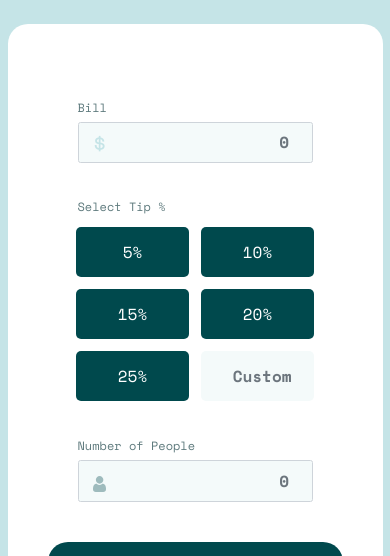
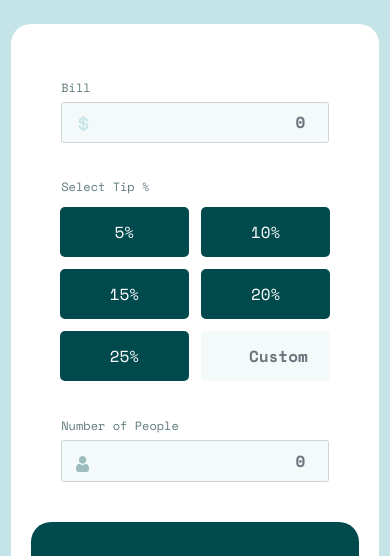
Before and after one commit to jeevanswarna777/tip-calculator, a plain HTML site: page index.html in a window 390 px wide. Shown: the part 90-646 px from the top of the page. Drawn offline with nearby package versions, Linux system fonts and the light colour scheme.

Commit message:
decreasing margin in small screens to 1% and padding to 2 rem;

```diff
--- a/styles.css
+++ b/styles.css
@@ -179,7 +179,8 @@ button:hover{
 
 @media only screen and (max-width: 600px) {
     .calc-main {
-      margin: 0%;
+      margin: 0% 1% 0%;
+      padding: 2rem;
     }
     .calc-result-row{
         margin-bottom: 2rem;
```
